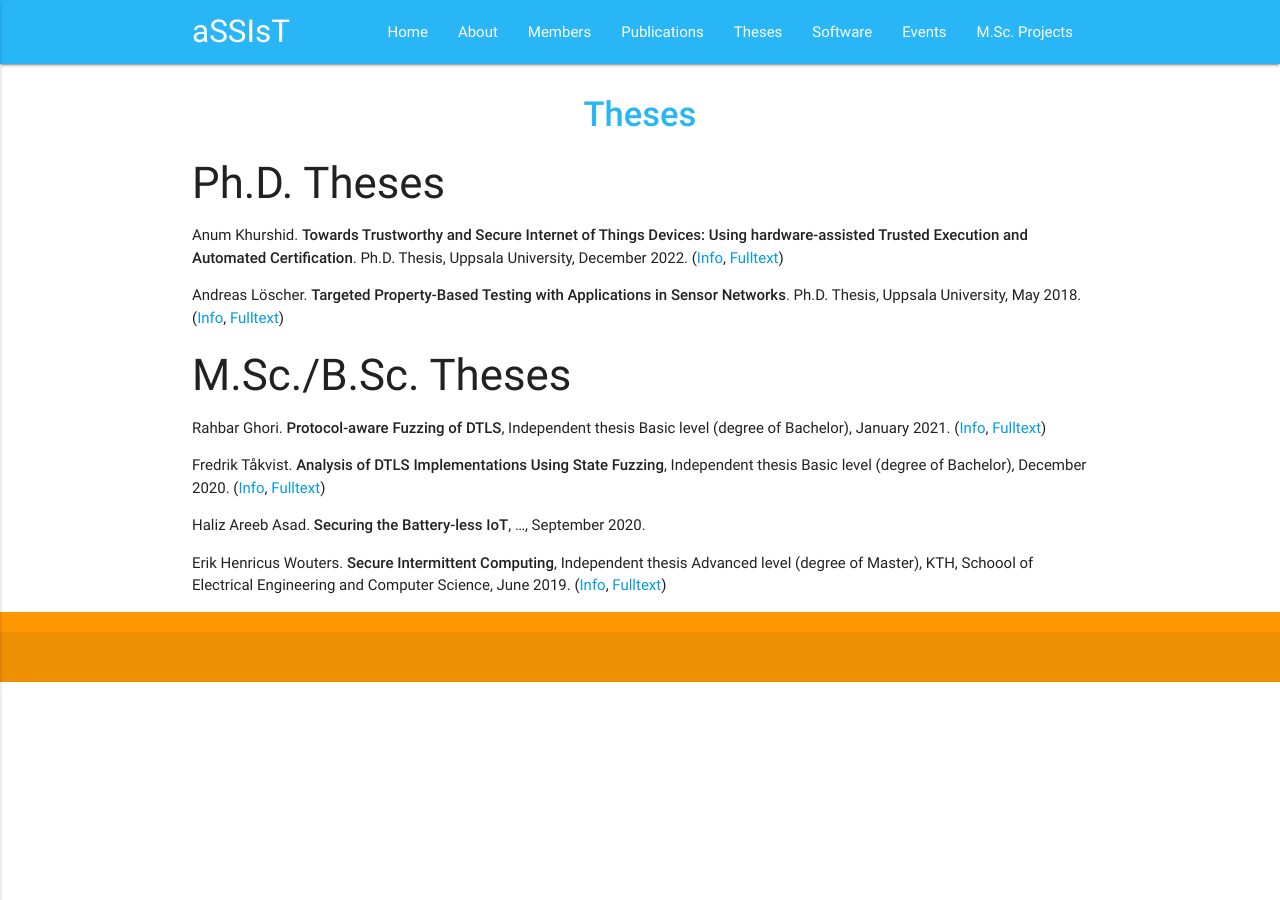
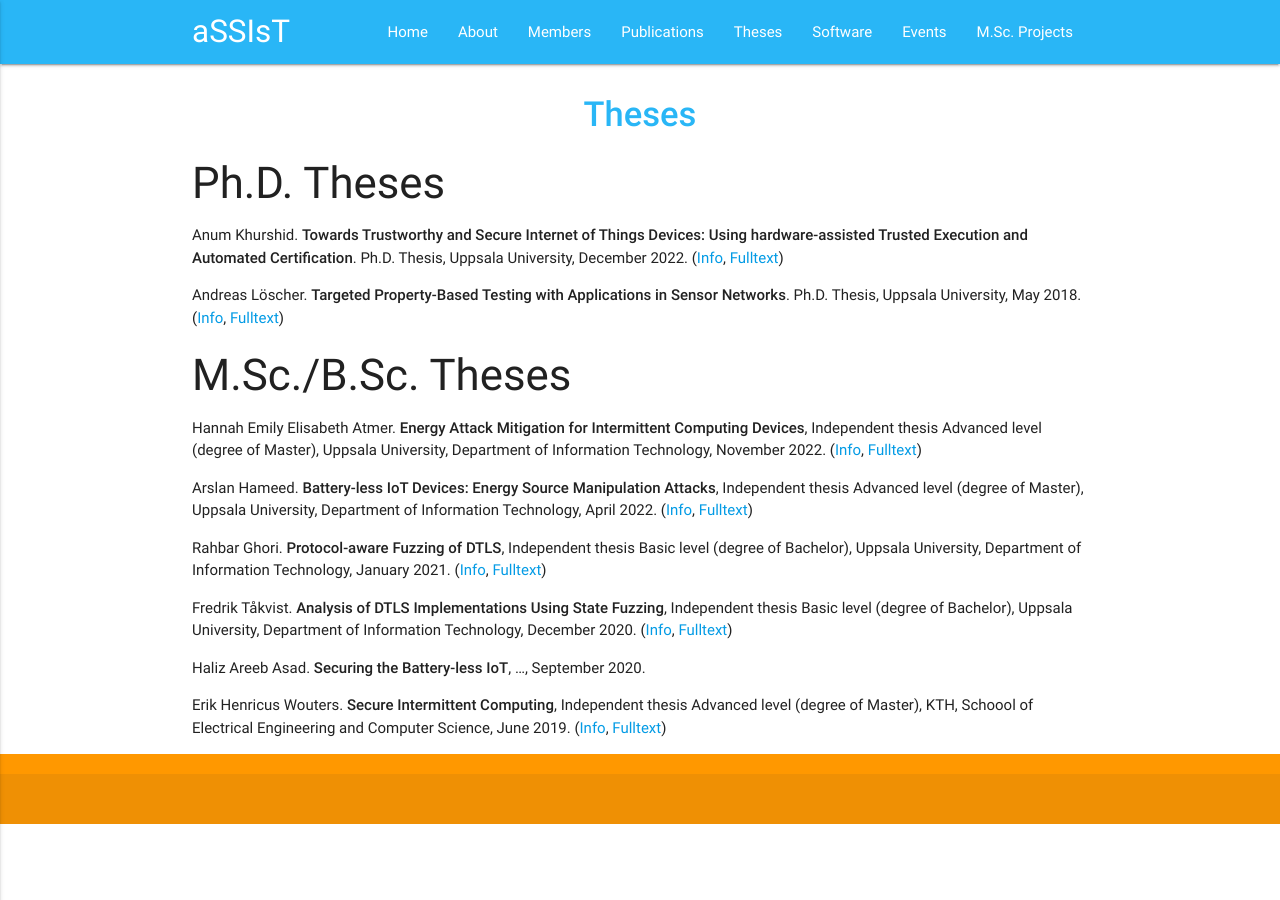
Before and after one commit to assist-project/assist-project.github.io, a Jekyll site: the page built from 04-theses.md, in a window 1280 px wide. Built offline with Jekyll 4.4.1, drawn with Linux system fonts in a browser that asks for light colours.

Commit message:
Two more thesis works

```diff
--- a/04-theses.md
+++ b/04-theses.md
@@ -12,9 +12,13 @@ permalink: /theses/
 
 ### M.Sc./B.Sc. Theses
 
-- Rahbar Ghori. **Protocol-aware Fuzzing of DTLS**, Independent thesis Basic level (degree of Bachelor), January 2021. ([Info](http://www.diva-portal.org/smash/record.jsf?pid=diva2:1630907), [Fulltext](http://www.diva-portal.org/smash/get/diva2:1630907/FULLTEXT01.pdf))
+- Hannah Emily Elisabeth Atmer. **Energy Attack Mitigation for Intermittent Computing Devices**, Independent thesis Advanced level (degree of Master), Uppsala University, Department of Information Technology, November 2022. ([Info](http://www.diva-portal.org/smash/record.jsf?pid=diva2:1710147), [Fulltext](http://www.diva-portal.org/smash/get/diva2:1710147/FULLTEXT01.pdf))
 
-- Fredrik Tåkvist. **Analysis of DTLS Implementations Using State Fuzzing**, Independent thesis Basic level (degree of Bachelor), December 2020. ([Info](http://www.diva-portal.org/smash/record.jsf?pid=diva2:1509544), [Fulltext](http://www.diva-portal.org/smash/get/diva2:1509544/FULLTEXT01.pdf))
+- Arslan Hameed. **Battery-less IoT Devices: Energy Source Manipulation Attacks**, Independent thesis Advanced level (degree of Master), Uppsala University, Department of Information Technology, April 2022. ([Info](http://www.diva-portal.org/smash/record.jsf?pid=diva2:1651573), [Fulltext](http://www.diva-portal.org/smash/get/diva2:1651573/FULLTEXT01.pdf))
+
+- Rahbar Ghori. **Protocol-aware Fuzzing of DTLS**, Independent thesis Basic level (degree of Bachelor), Uppsala University, Department of Information Technology, January 2021. ([Info](http://www.diva-portal.org/smash/record.jsf?pid=diva2:1630907), [Fulltext](http://www.diva-portal.org/smash/get/diva2:1630907/FULLTEXT01.pdf))
+
+- Fredrik Tåkvist. **Analysis of DTLS Implementations Using State Fuzzing**, Independent thesis Basic level (degree of Bachelor), Uppsala University, Department of Information Technology, December 2020. ([Info](http://www.diva-portal.org/smash/record.jsf?pid=diva2:1509544), [Fulltext](http://www.diva-portal.org/smash/get/diva2:1509544/FULLTEXT01.pdf))
 
 - Haliz Areeb Asad. **Securing the Battery-less IoT**, ..., September 2020.
 
```
